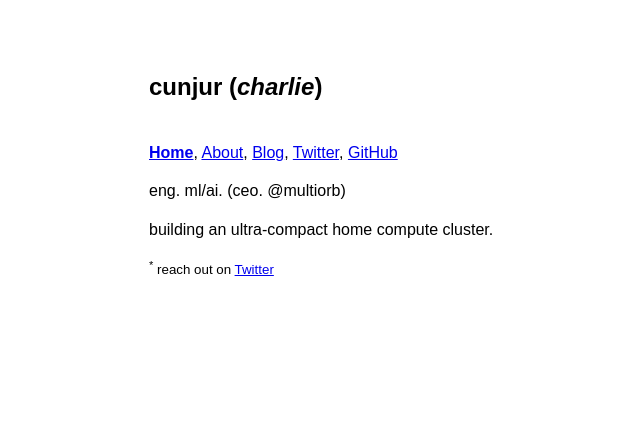
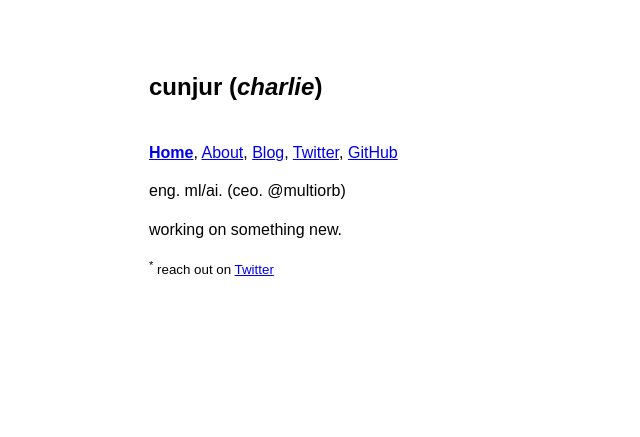
Before and after one commit to name/cunjur_public, a PHP site: page / in a window 1280 px wide. Shown: the top 437 px of the page, without its empty margins (187-827 px from the left). Run offline with PHP 8.4, Linux system fonts and the light colour scheme; some web fonts are replaced.

Commit message:
Update home page text

```diff
--- a/public/index.php
+++ b/public/index.php
@@ -74,7 +74,7 @@
             <a href="https://cunjur.uk" rel="noopener"><b>Home</b></a>, <a href="https://cunjur.uk/about" rel="noopener">About</a>, <a href="https://cunjur.uk/blog" rel="noopener">Blog</a>, <a href="https://x.com/cunjur" rel="noopener">Twitter</a>, <a href="https://github.com/name" rel="noopener">GitHub</a>
         </p>
         <p>eng. ml/ai. (ceo. @multiorb)</p>
-        <p>building an ultra-compact home compute cluster.</p>
+        <p>working on something new.</p>
         <small><sup>*</sup> reach out on <a href="https://x.com/cunjur" rel="noopener">Twitter</a>
     </div>
 
```
